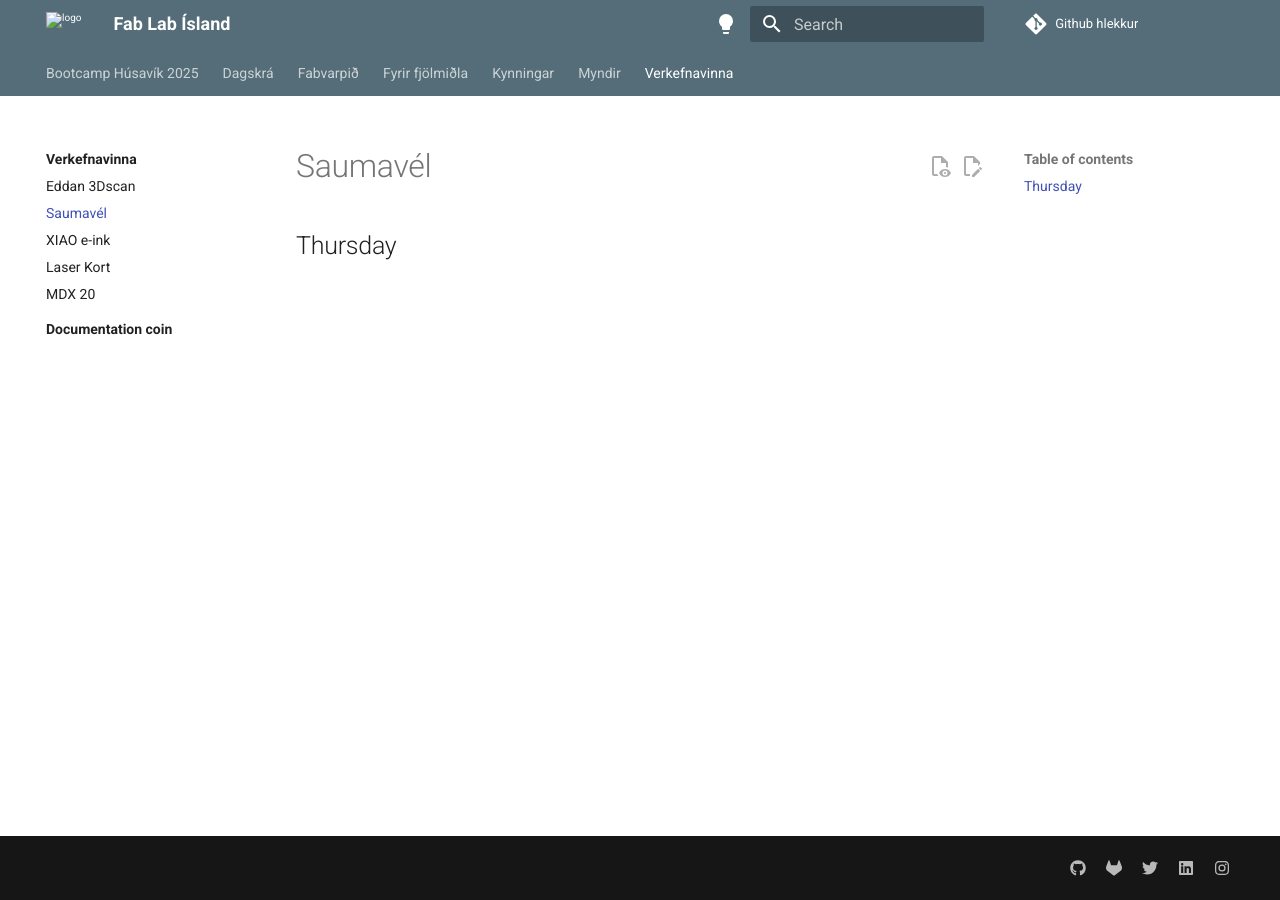
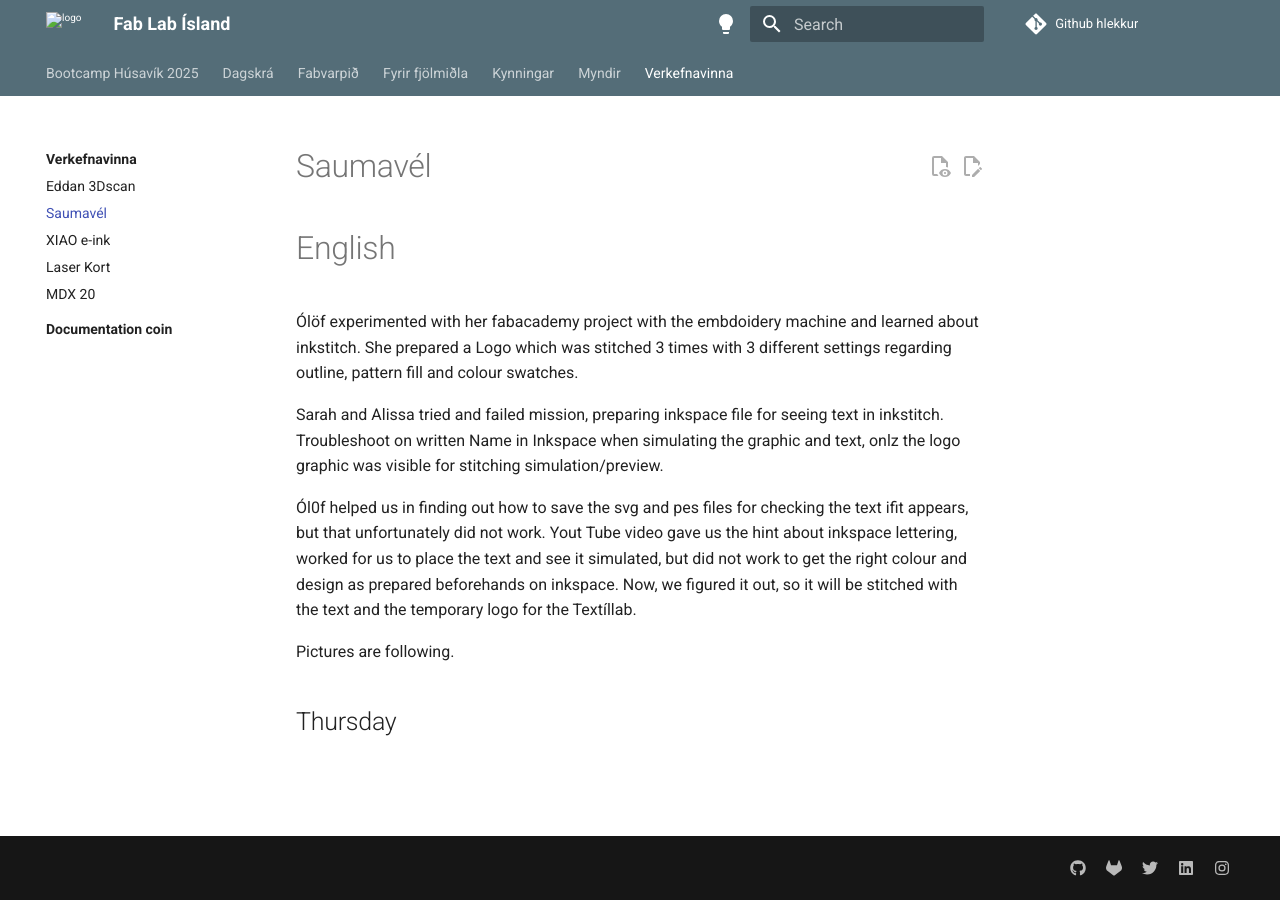
Before and after one commit to Fab-Lab-Island/fli-bootcamp-2025, an MkDocs documentation site: the page built from docs/verkefnavinna/Saumavel.md, in a window 1280 px wide. Built offline with MkDocs 1.6.1 and Material for MkDocs 9.7.7, drawn with Linux system fonts in a browser that asks for light colours; comment, search, counter and statistics services are not loaded.

Commit message:
Update Saumavel.md

```diff
--- a/docs/verkefnavinna/Saumavel.md
+++ b/docs/verkefnavinna/Saumavel.md
@@ -1,3 +1,13 @@
 # Saumavél
+# English
+Ólöf experimented with her fabacademy project with the embdoidery machine and learned about inkstitch. She prepared a Logo which was stitched 3 times with 3 different settings regarding outline, pattern fill and colour swatches.
+
+Sarah and Alissa tried and failed mission, preparing inkspace file for seeing text in inkstitch. Troubleshoot on written Name in Inkspace when simulating the graphic and text, onlz the logo graphic was visible for stitching simulation/preview.
+
+Ól0f helped us in finding out how to save the svg and pes files for checking the text ifit appears, but that unfortunately did not work. Yout Tube video gave us the hint about inkspace lettering, worked for us to place the text and see it simulated, but did not work to get the right colour and design as prepared beforehands on inkspace. Now, we figured it out, so it will be stitched with the text and the temporary logo for the Textíllab.
+
+Pictures are following.
+
+
 
 ## Thursday
```
